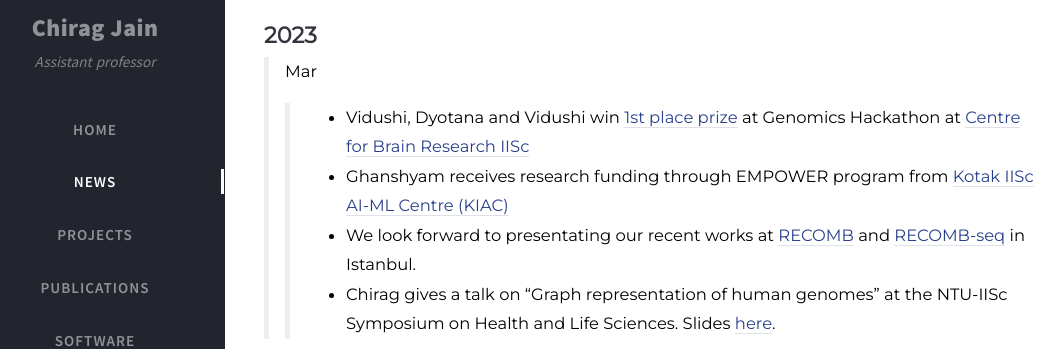
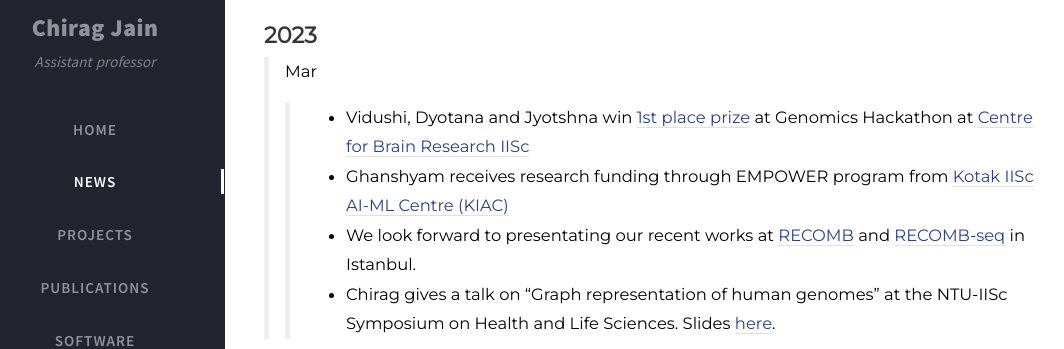
Before and after one commit to at-cg/at-cg.github.io, a Jekyll site: the page built from tabs/new.md, in a window 1280 px wide and 900 px high. Shown: the part 146-495 px from the top of the window, without its empty margins (35-1099 px from the left). Built offline with Jekyll 4.4.1, drawn with Linux system fonts in a browser that asks for light colours; nearby versions of some CDN libraries; comment, search, counter and statistics services are not loaded.

Commit message:
Update new.md

```diff
--- a/tabs/new.md
+++ b/tabs/new.md
@@ -22,7 +22,7 @@ type: news
 ## **2023**
 
 > Mar
->> - Vidushi, Dyotana and Vidushi win [1st place prize](https://drive.google.com/file/d/1euE1gl9Li9gQQDqQZaqqF3UxHY2-yldR/view?usp=sharing) at Genomics Hackathon at [Centre for Brain Research IISc](https://www.cbr.iisc.ac.in/)
+>> - Vidushi, Dyotana and Jyotshna win [1st place prize](https://drive.google.com/file/d/1euE1gl9Li9gQQDqQZaqqF3UxHY2-yldR/view?usp=sharing) at Genomics Hackathon at [Centre for Brain Research IISc](https://www.cbr.iisc.ac.in/)
 >> - Ghanshyam receives research funding through EMPOWER program from [Kotak IISc AI-ML Centre (KIAC)](https://kiac.iisc.ac.in)
 >> - We look forward to presentating our recent works at [RECOMB](http://recomb2023.bilkent.edu.tr/program.html) and [RECOMB-seq](https://recomb-seq.github.io/program/) in Istanbul.
 >> - Chirag gives a talk on "Graph representation of human genomes" at the NTU-IISc Symposium on Health and Life Sciences. Slides [here](https://drive.google.com/file/d/1wbGa03oCTV4FVv_N43khkywZkUCzqHx-/view?usp=sharing).
```
